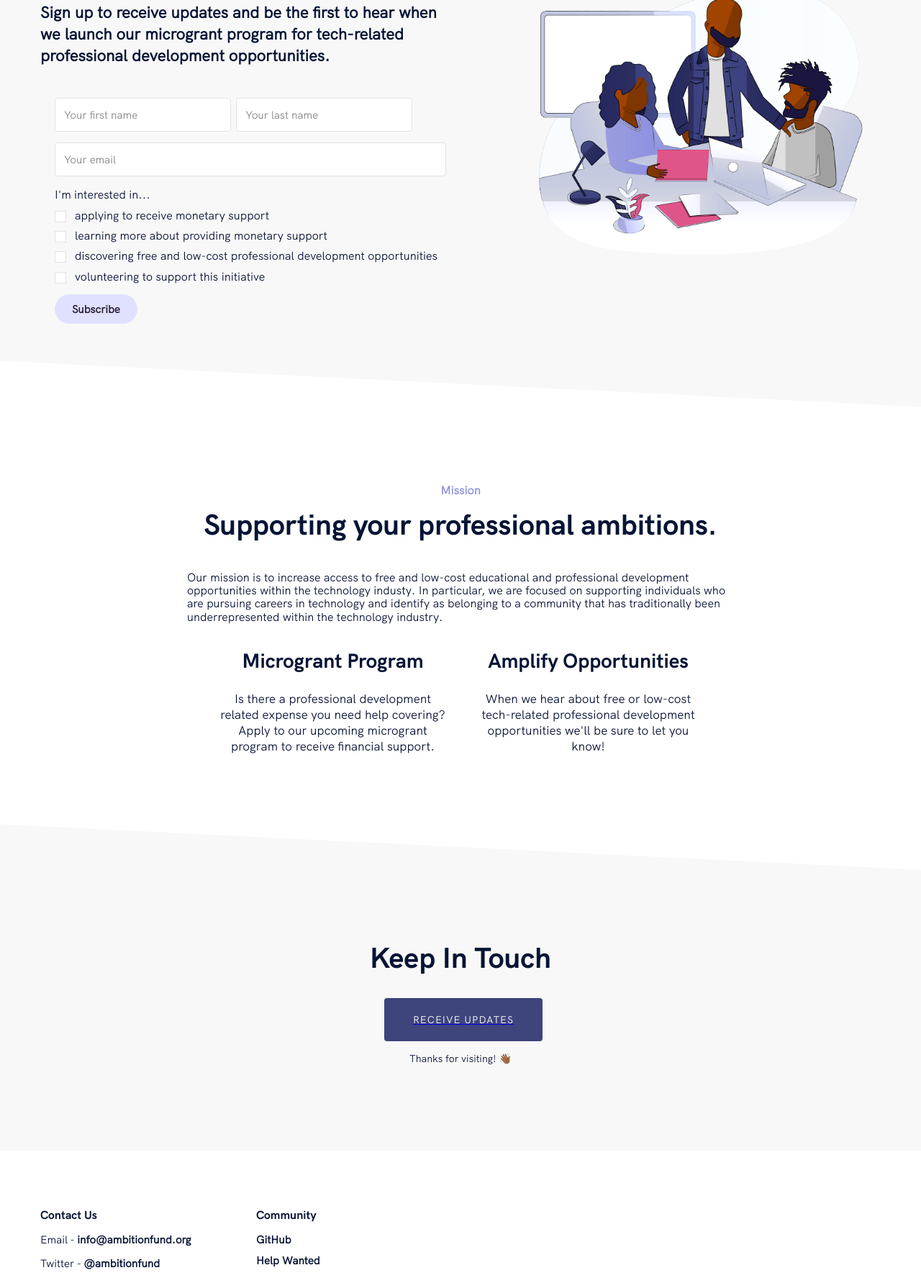
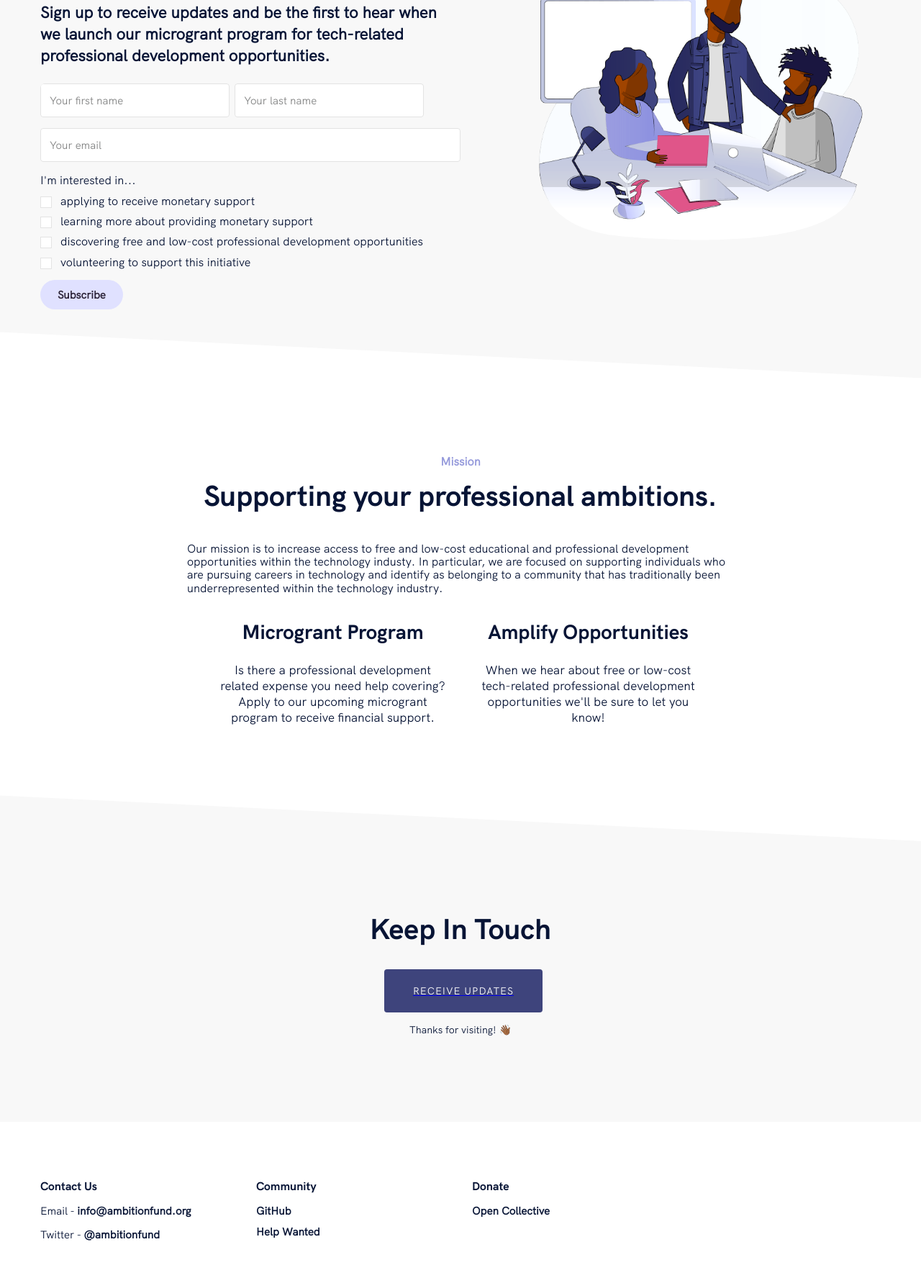
Before and after one commit to M0nica/ambition-fund-website, a Gatsby site: page / in a window 1280 px wide. Shown: the part 291-2074 px from the top of the page at 72% size. Built offline with nearby package versions, Linux system fonts and the light colour scheme; Gatsby itself is replaced by a stand-in of ours.

Commit message:
Align Sign Up Form + Add Open Collective Link (#9)
* add open collective to footer

* remove padding from around sign up form

```diff
--- a/src/components/sections/footer.js
+++ b/src/components/sections/footer.js
@@ -5,36 +5,6 @@ import { Container } from "../global"
 
 const Footer = () => (
   <FooterWrapper id="footer">
-    {/*  <FooterColumnContainer>
-      <FooterColumn>
-        <span>Mission</span>
-        <ul>
-          <li>Automation</li>
-          <li>Rewards</li>
-        </ul>
-      </FooterColumn>
-      <FooterColumn>
-        <span>Resources</span>
-        <ul>
-          <li>Compare</li>
-          <li>Blog</li>
-        </ul>
-      </FooterColumn>
-      <FooterColumn>
-        <span>Company</span>
-        <ul>
-          <li>About Us</li>
-          <li>Careers</li>
-        </ul>
-      </FooterColumn>
-      <FooterColumn>
-        <span>Social</span>
-        <ul>
-          <li>LinkedIn</li>
-          <li>Instagram</li>
-        </ul>
-      </FooterColumn>
-    </FooterColumnContainer>*/}
     <FooterColumnContainer>
       <FooterColumn>
         <span>Contact Us</span>
@@ -68,6 +38,17 @@ const Footer = () => (
           <li>
             <StyledLink href="https://github.com/M0nica/ambition-fund-website/issues">
               Help Wanted
+            </StyledLink>
+          </li>
+        </ul>
+      </FooterColumn>
+      <FooterColumn>
+        {" "}
+        <span>Donate</span>
+        <ul>
+          <li>
+            <StyledLink href="https://opencollective.com/ambition-fund">
+              Open Collective
             </StyledLink>
           </li>
         </ul>
--- a/src/components/signup.css
+++ b/src/components/signup.css
@@ -341,7 +341,6 @@
   background-size: cover;
   background-repeat: no-repeat;
   background-position: center;
-  padding: 20px;
 }
 .formkit-form .formkit-column:nth-child(2) {
   border-top: 1px solid #e9ecef;
```
